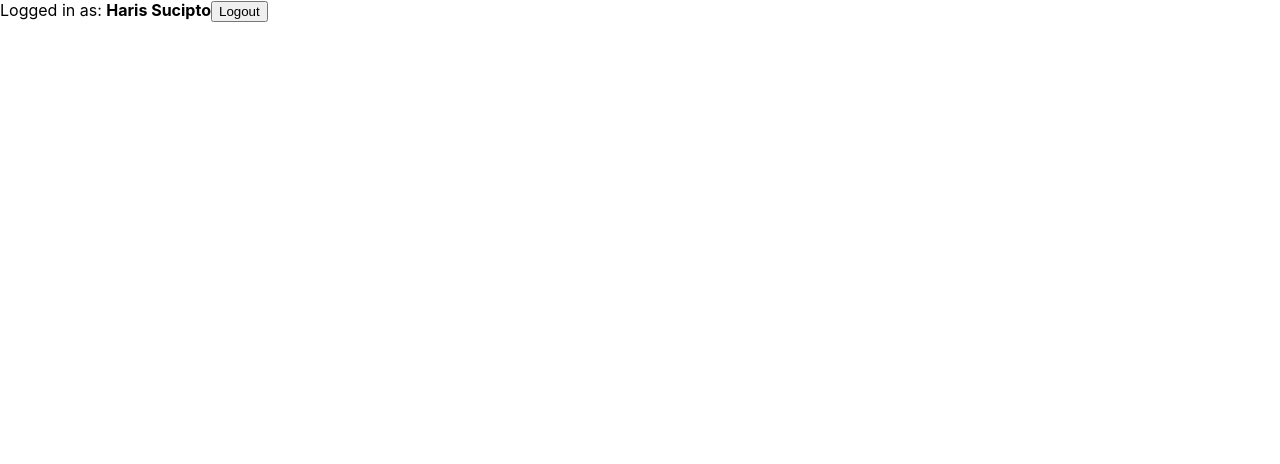
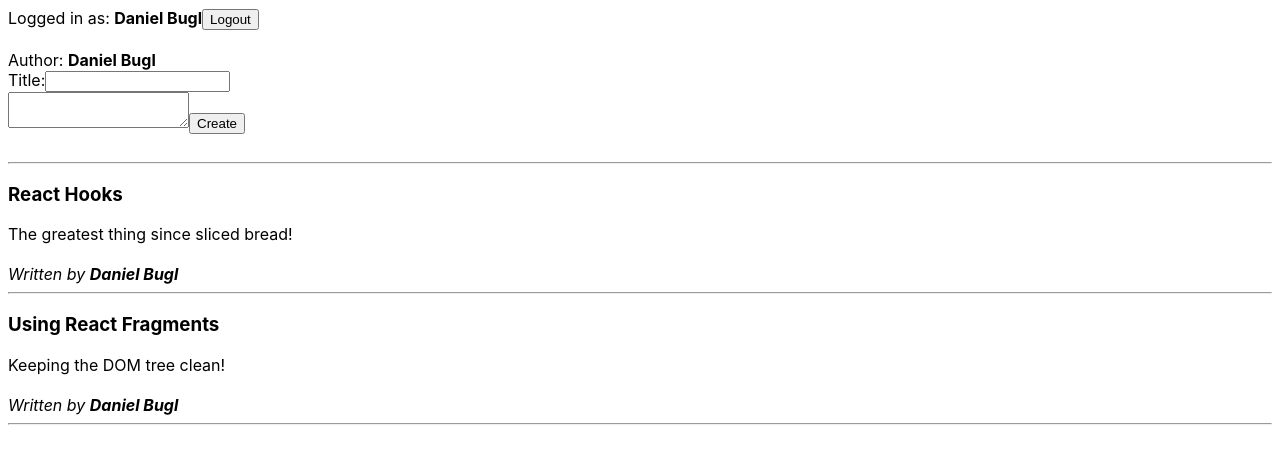
Before and after one commit to harissucipto/blog-post-app, a React (Create React App) app: page / in a window 1280 px wide. Shown: the top 464 px of the page. Built offline with nearby package versions, Linux system fonts and the light colour scheme.

Commit message:
add post static component

```diff
--- a/src/App.js
+++ b/src/App.js
@@ -1,9 +1,32 @@
 import React from 'react';
 
+import PostList from './post/PostList';
+import CreatePost from './post/CreatePost';
 import UserBar from './user/UserBar';
 
-function App() {
-  return <UserBar />;
+const user = 'Daniel Bugl';
+const posts = [
+  {
+    title: 'React Hooks',
+    content: 'The greatest thing since sliced bread!',
+    author: 'Daniel Bugl'
+  },
+  {
+    title: 'Using React Fragments',
+    content: 'Keeping the DOM tree clean!',
+    author: 'Daniel Bugl'
+  }
+];
+
+export default function App() {
+  return (
+    <div style={{ padding: 8 }}>
+      <UserBar />
+      <br />
+      <CreatePost user={user} />
+      <br />
+      <hr />
+      <PostList posts={posts} />
+    </div>
+  );
 }
-
-export default App;
--- /dev/null
+++ b/src/post/CreatePost.js
@@ -0,0 +1,17 @@
+import React from 'react';
+
+export default function CreatePost({ user }) {
+  return (
+    <form onSubmit={e => e.preventDefault()}>
+      <div>
+        Author: <b>{user}</b>
+      </div>
+      <div>
+        <label htmlFor="create-title">Title:</label>
+        <input type="text" name="create-title" id="create-title" />
+      </div>
+      <textarea />
+      <input type="submit" value="Create" />
+    </form>
+  );
+}
--- /dev/null
+++ b/src/post/Post.js
@@ -0,0 +1,14 @@
+import React from 'react';
+
+export default function Post({ title, content, author }) {
+  return (
+    <div>
+      <h3>{title}</h3>
+      <div>{content}</div>
+      <br />
+      <i>
+        Written by <b>{author}</b>
+      </i>
+    </div>
+  );
+}
--- /dev/null
+++ b/src/post/PostList.js
@@ -0,0 +1,16 @@
+import React from 'react';
+
+import Post from './Post';
+
+export default function PostList({ posts = [] }) {
+  return (
+    <div>
+      {posts.map((p, i) => (
+        <React.Fragment {...p} key={'post-' + i}>
+          <Post {...p} />
+          <hr />
+        </React.Fragment>
+      ))}
+    </div>
+  );
+}
--- a/src/user/UserBar.js
+++ b/src/user/UserBar.js
@@ -5,7 +5,7 @@
 import Register from './Register';
 
 export default function UserBar() {
-  const user = 'Haris Sucipto';
+  const user = 'Daniel Bugl';
 
   if (user) {
     return <Logout user={user} />;
```
